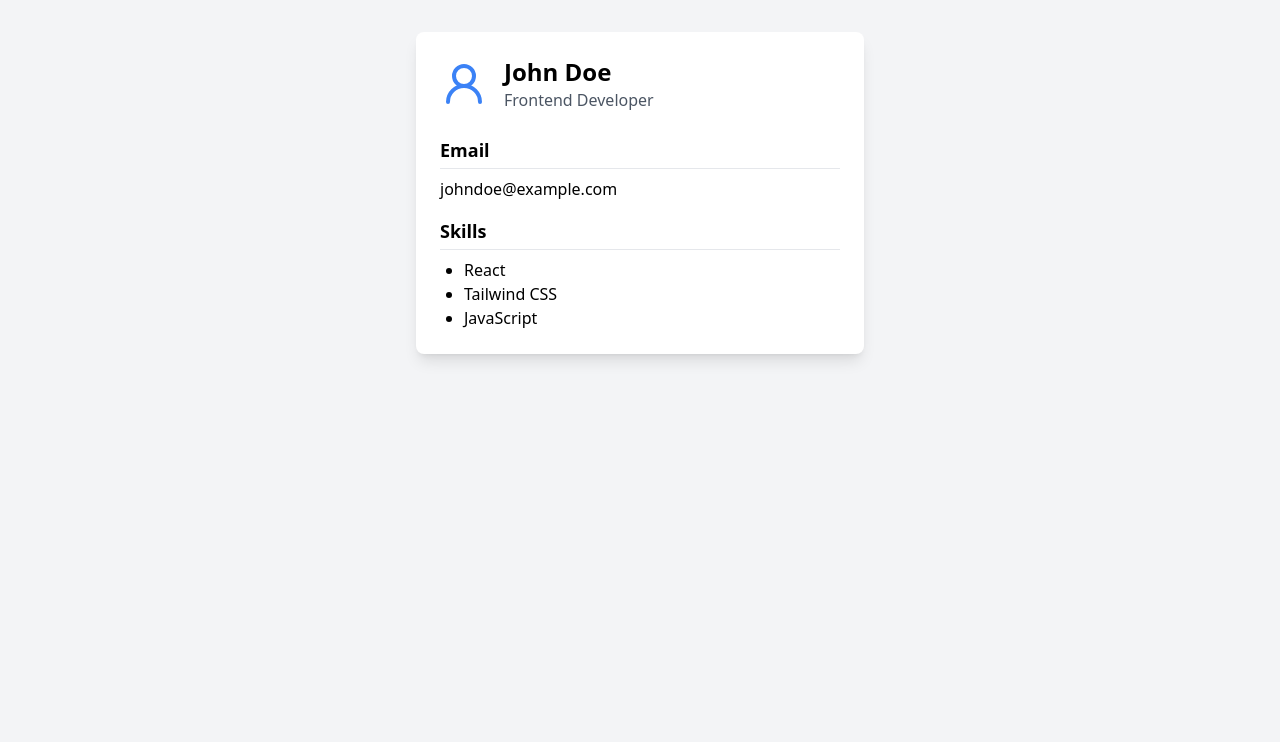
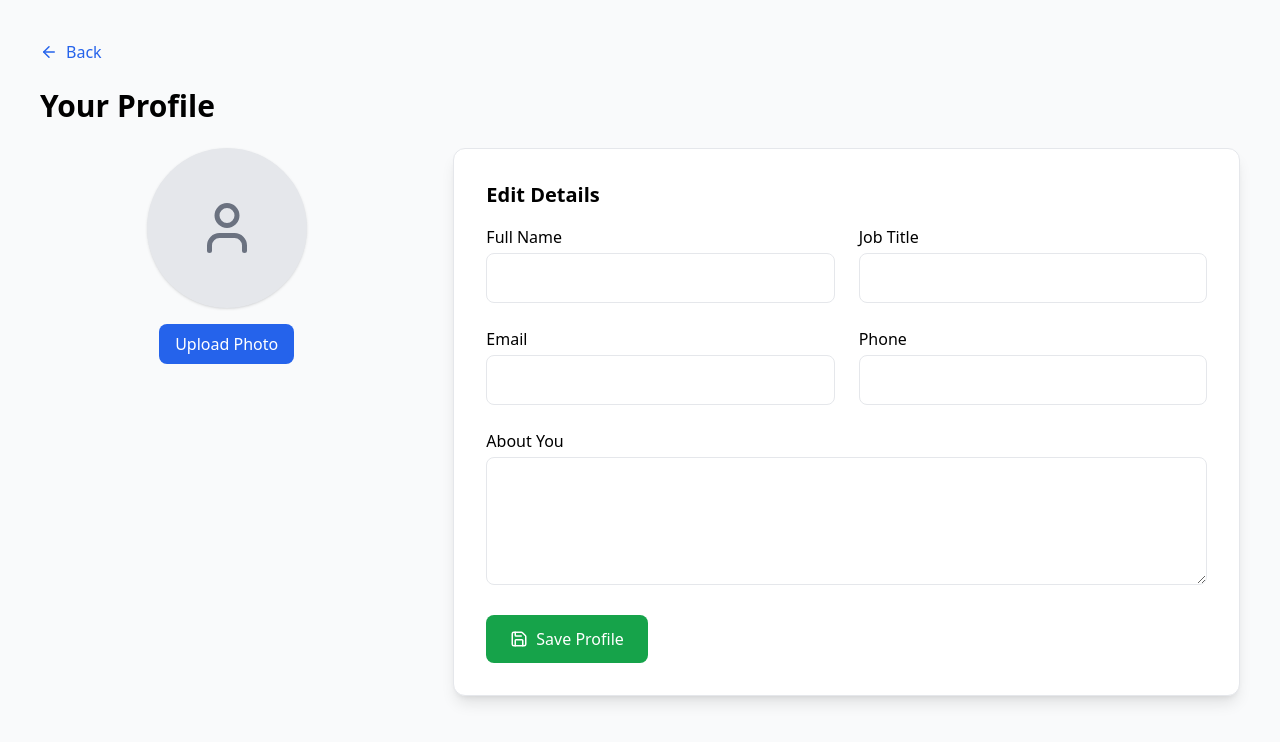
Before and after one commit to gencv013-boop/gencvarryushiashish1, a React (Create React App) app in the folder frontend/: page /profile in a window 1280 px wide. Shown: the top 742 px of the page. Built offline with nearby package versions, Linux system fonts and the light colour scheme.

Commit message:
Initial commit

```diff
--- a/frontend/src/pages/Auth/Login.jsx
+++ b/frontend/src/pages/Auth/Login.jsx
@@ -9,8 +9,28 @@ export default function Login() {
   const handleLogin = (e) => {
     e.preventDefault();
 
-    // temporary login success
-    navigate("/dashboard");
+    // Save login user data
+    const userData = {
+      email: email,
+    };
+
+    localStorage.setItem("user", JSON.stringify(userData));
+    localStorage.setItem("isLoggedIn", "true");
+    const handleLogin = (e) => {
+      e.preventDefault();
+
+      const userData = {
+        email: email,
+      };
+
+      localStorage.setItem("user", JSON.stringify(userData));
+      localStorage.setItem("isLoggedIn", "true");
+
+      navigate("/dashboard");
+    };
+
+
+
   };
 
   return (
--- a/frontend/src/pages/Profile/Profile.jsx
+++ b/frontend/src/pages/Profile/Profile.jsx
@@ -1,39 +1,147 @@
-import React from "react";
-import { User2 } from "lucide-react";
+import React, { useState, useEffect } from "react";
+import { ArrowLeft, Save, User } from "lucide-react";
+import { useNavigate } from "react-router-dom";
 
 export default function Profile() {
-  // Example static data. Later you can fetch from backend
-  const user = {
-    name: "John Doe",
-    email: "johndoe@example.com",
-    title: "Frontend Developer",
-    skills: ["React", "Tailwind CSS", "JavaScript"],
+  const navigate = useNavigate();
+
+  const [profile, setProfile] = useState({
+    fullName: "",
+    email: "",
+    phone: "",
+    jobTitle: "",
+    about: "",
+  });
+
+  const [avatar, setAvatar] = useState(null);
+
+  // Load data from localStorage when page opens
+  useEffect(() => {
+    const saved = localStorage.getItem("user");
+    if (saved) {
+      setProfile(JSON.parse(saved));
+    }
+  }, []);
+
+  const handleImageUpload = (e) => {
+    const file = e.target.files[0];
+    if (file) {
+      const url = URL.createObjectURL(file);
+      setAvatar(url);
+      localStorage.setItem("avatar", url);
+    }
+  };
+
+  // Load avatar also
+  useEffect(() => {
+    const savedAvatar = localStorage.getItem("avatar");
+    if (savedAvatar) setAvatar(savedAvatar);
+  }, []);
+
+  const updateField = (field, value) => {
+    setProfile({ ...profile, [field]: value });
+  };
+
+  const saveProfile = () => {
+    localStorage.setItem("user", JSON.stringify(profile));
+    alert("Profile saved!");
   };
 
   return (
-    <div className="p-8 bg-gray-100 min-h-screen">
-      <div className="bg-white p-6 rounded-lg shadow-lg max-w-md mx-auto">
-        <div className="flex items-center space-x-4 mb-6">
-          <User2 size={48} className="text-blue-500" />
-          <div>
-            <h2 className="text-2xl font-bold">{user.name}</h2>
-            <p className="text-gray-600">{user.title}</p>
+    <div className="p-10">
+
+      <button
+        onClick={() => navigate("/dashboard")}
+        className="flex items-center mb-6 text-blue-600"
+      >
+        <ArrowLeft className="mr-2" size={18} /> Back
+      </button>
+
+      <h1 className="text-3xl font-bold mb-6">Your Profile</h1>
+
+      <div className="grid grid-cols-1 md:grid-cols-3 gap-10">
+
+        {/* Avatar */}
+        <div className="flex flex-col items-center">
+          <div className="w-40 h-40 rounded-full overflow-hidden bg-gray-200 shadow relative">
+            {avatar ? (
+              <img src={avatar} alt="Avatar" className="w-full h-full object-cover" />
+            ) : (
+              <div className="flex items-center justify-center h-full text-gray-500">
+                <User size={60} />
+              </div>
+            )}
           </div>
+
+          <label className="mt-4 cursor-pointer bg-blue-600 text-white px-4 py-2 rounded-lg hover:bg-blue-700">
+            Upload Photo
+            <input type="file" className="hidden" onChange={handleImageUpload} />
+          </label>
         </div>
 
-        <div className="mb-4">
-          <h3 className="font-semibold text-lg border-b pb-1 mb-2">Email</h3>
-          <p>{user.email}</p>
+        {/* FORM */}
+        <div className="md:col-span-2 bg-white p-8 rounded-xl shadow-lg border">
+          <h2 className="text-xl font-semibold mb-4">Edit Details</h2>
+
+          <div className="grid grid-cols-1 md:grid-cols-2 gap-6">
+            <div>
+              <label className="font-medium">Full Name</label>
+              <input
+                type="text"
+                value={profile.fullName || ""}
+                onChange={(e) => updateField("fullName", e.target.value)}
+                className="w-full p-3 border rounded-lg mt-1"
+              />
+            </div>
+
+            <div>
+              <label className="font-medium">Job Title</label>
+              <input
+                type="text"
+                value={profile.jobTitle || ""}
+                onChange={(e) => updateField("jobTitle", e.target.value)}
+                className="w-full p-3 border rounded-lg mt-1"
+              />
+            </div>
+
+            <div>
+              <label className="font-medium">Email</label>
+              <input
+                type="email"
+                value={profile.email || ""}
+                onChange={(e) => updateField("email", e.target.value)}
+                className="w-full p-3 border rounded-lg mt-1"
+              />
+            </div>
+
+            <div>
+              <label className="font-medium">Phone</label>
+              <input
+                type="text"
+                value={profile.phone || ""}
+                onChange={(e) => updateField("phone", e.target.value)}
+                className="w-full p-3 border rounded-lg mt-1"
+              />
+            </div>
+          </div>
+
+          <div className="mt-6">
+            <label className="font-medium">About You</label>
+            <textarea
+              value={profile.about || ""}
+              onChange={(e) => updateField("about", e.target.value)}
+              className="w-full p-3 border rounded-lg mt-1 h-32"
+            ></textarea>
+          </div>
+
+          <button
+            onClick={saveProfile}
+            className="mt-6 px-6 py-3 bg-green-600 text-white rounded-lg flex items-center hover:bg-green-700"
+          >
+            <Save className="mr-2" size={18} /> Save Profile
+          </button>
         </div>
 
-        <div>
-          <h3 className="font-semibold text-lg border-b pb-1 mb-2">Skills</h3>
-          <ul className="list-disc pl-6">
-            {user.skills.map((skill, idx) => (
-              <li key={idx}>{skill}</li>
-            ))}
-          </ul>
-        </div>
       </div>
     </div>
   );
```
